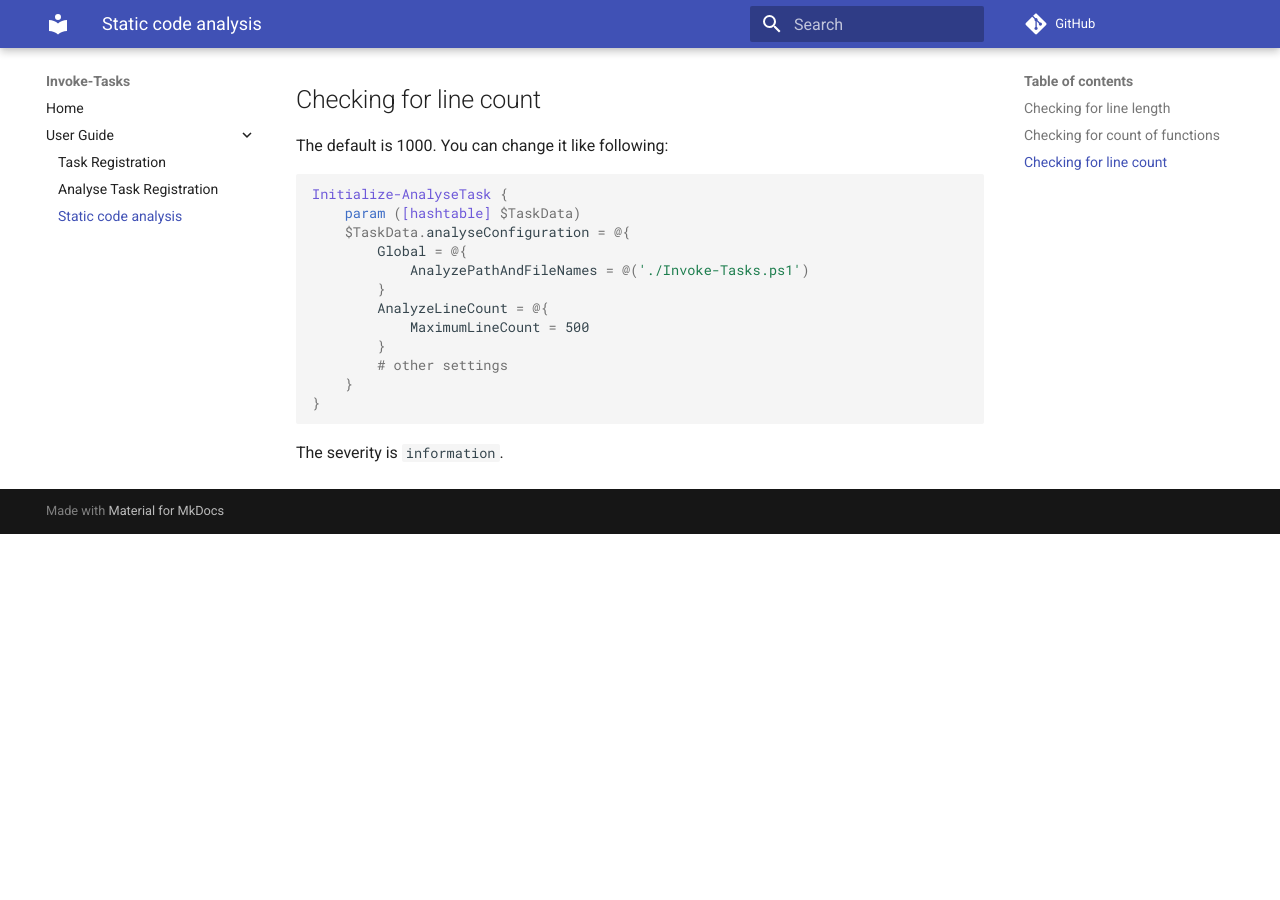
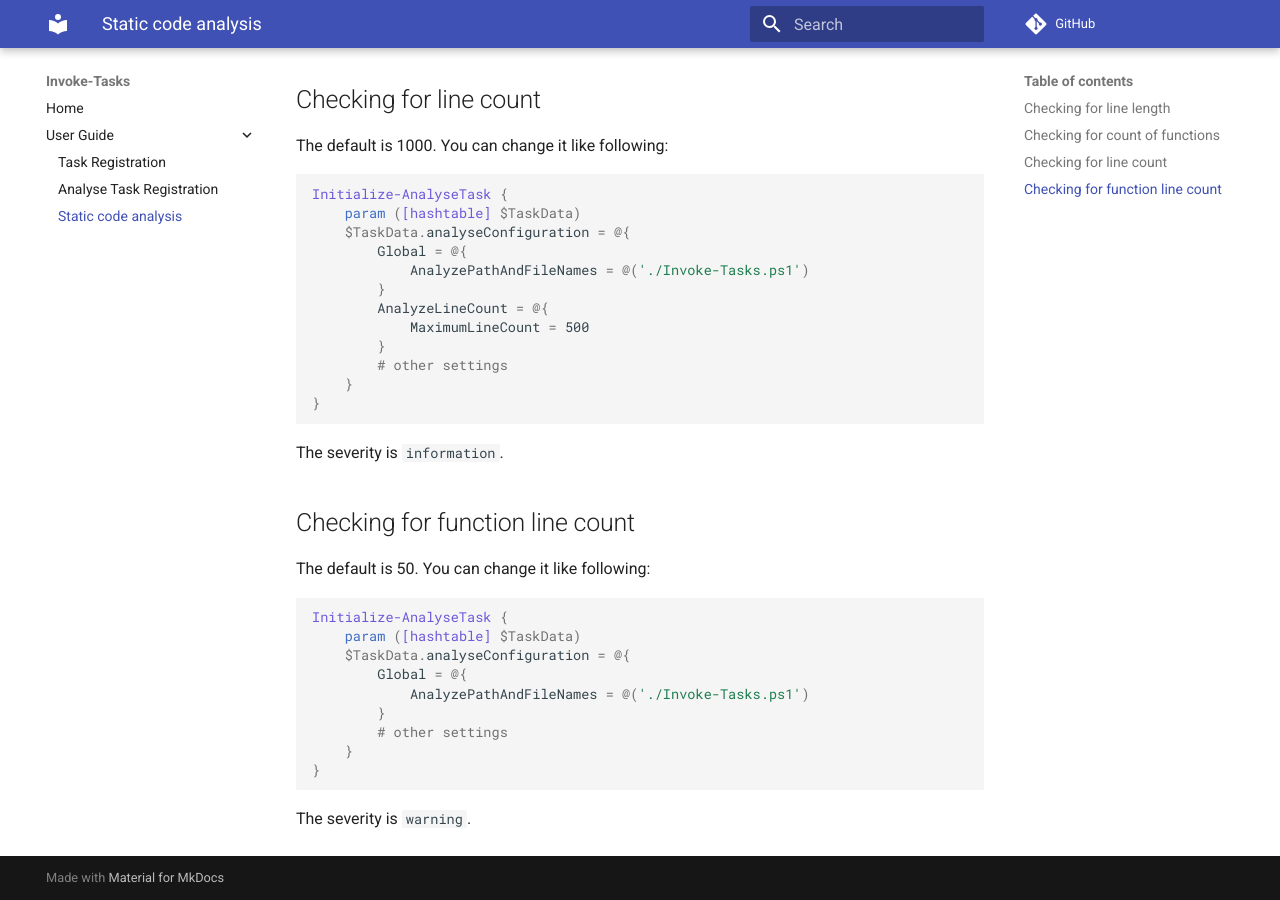
Before and after one commit to thomas-lehmann-private/Invoke-Tasks, an MkDocs documentation site: the page built from docs/static-code-analysis.md, in a window 1280 px wide and 900 px high, scrolled down 945 px. Built offline with MkDocs 1.6.1 and Material for MkDocs 9.7.7, drawn with Linux system fonts in a browser that asks for light colours; comment, search, counter and statistics services are not loaded; before the commit the page ends 1479 px from its top, so only the background shows below that.

Commit message:
#5 documentation added and a typo in analyse function corrected

````diff
--- a/docs/static-code-analysis.md
+++ b/docs/static-code-analysis.md
@@ -59,3 +59,20 @@ Initialize-AnalyseTask {
 }
 ```
 The severity is `information`.
+
+## Checking for function line count
+
+The default is 50. You can change it like following:
+
+```powershell
+Initialize-AnalyseTask {
+    param ([hashtable] $TaskData)
+    $TaskData.analyseConfiguration = @{
+        Global = @{
+            AnalyzePathAndFileNames = @('./Invoke-Tasks.ps1')
+        }
+        # other settings
+    }
+}
+```
+The severity is `warning`.
````
Also changed, not shown: 2 other files.
